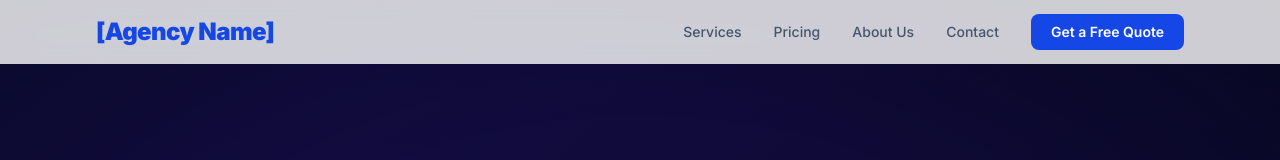
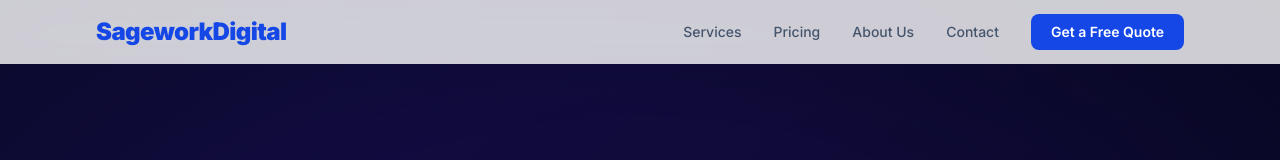
Before and after one commit to alpererdogan222-debug/agency-website, a Next.js app: page / in a window 1280 px wide. Shown: the top 160 px of the page. Built offline with nearby package versions, Linux system fonts and the light colour scheme.

Commit message:
Set agency name to SageworkDigital across navbar, footer, and page title

```diff
--- a/app/components/Footer.tsx
+++ b/app/components/Footer.tsx
@@ -6,7 +6,7 @@ export default function Footer() {
       <div className="max-w-6xl mx-auto">
         <div className="flex flex-col sm:flex-row items-center justify-between gap-6">
           <div>
-            <p className="text-white font-black text-xl tracking-tight mb-1">[Agency Name]</p>
+            <p className="text-white font-black text-xl tracking-tight mb-1">SageworkDigital</p>
             <p className="text-sm">Digital Growth Agency</p>
           </div>
 
@@ -26,7 +26,7 @@ export default function Footer() {
         </div>
 
         <div className="border-t border-white/8 mt-8 pt-8 text-center text-xs text-slate-600">
-          © {year} [Agency Name]. All rights reserved.
+          © {year} SageworkDigital. All rights reserved.
         </div>
       </div>
     </footer>
--- a/app/components/Navbar.tsx
+++ b/app/components/Navbar.tsx
@@ -30,7 +30,7 @@ export default function Navbar() {
         <div className="flex items-center justify-between h-16">
           <a href="#" className="flex items-center gap-2">
             <span className="text-2xl font-black text-blue-700 tracking-tight">
-              [Agency Name]
+              SageworkDigital
             </span>
           </a>
 
--- a/app/layout.tsx
+++ b/app/layout.tsx
@@ -9,7 +9,7 @@ const inter = Inter({
 });
 
 export const metadata: Metadata = {
-  title: "[Agency Name] — Digital Agency",
+  title: "SageworkDigital — Digital Agency",
   description:
     "We help businesses grow online through social media management, website development, and website optimization.",
   keywords: ["digital agency", "social media management", "web development", "website optimization"],
```
